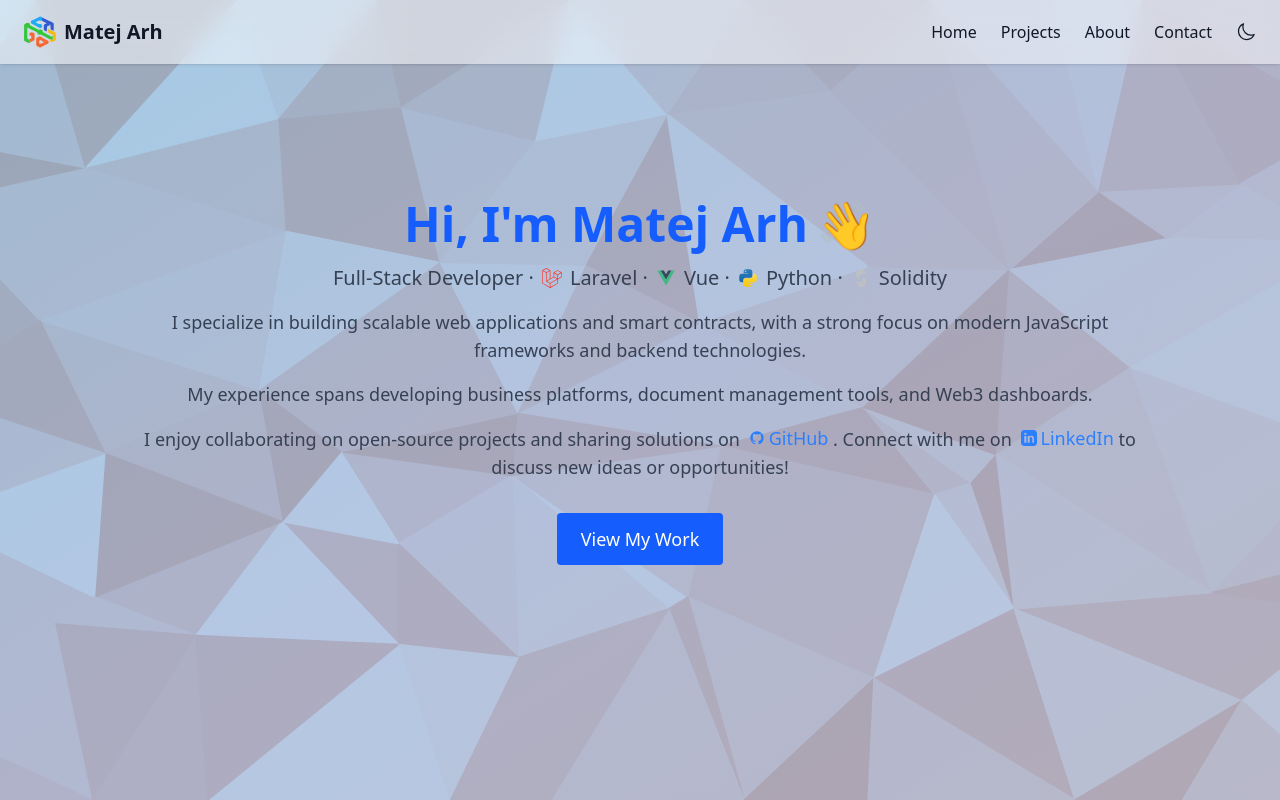
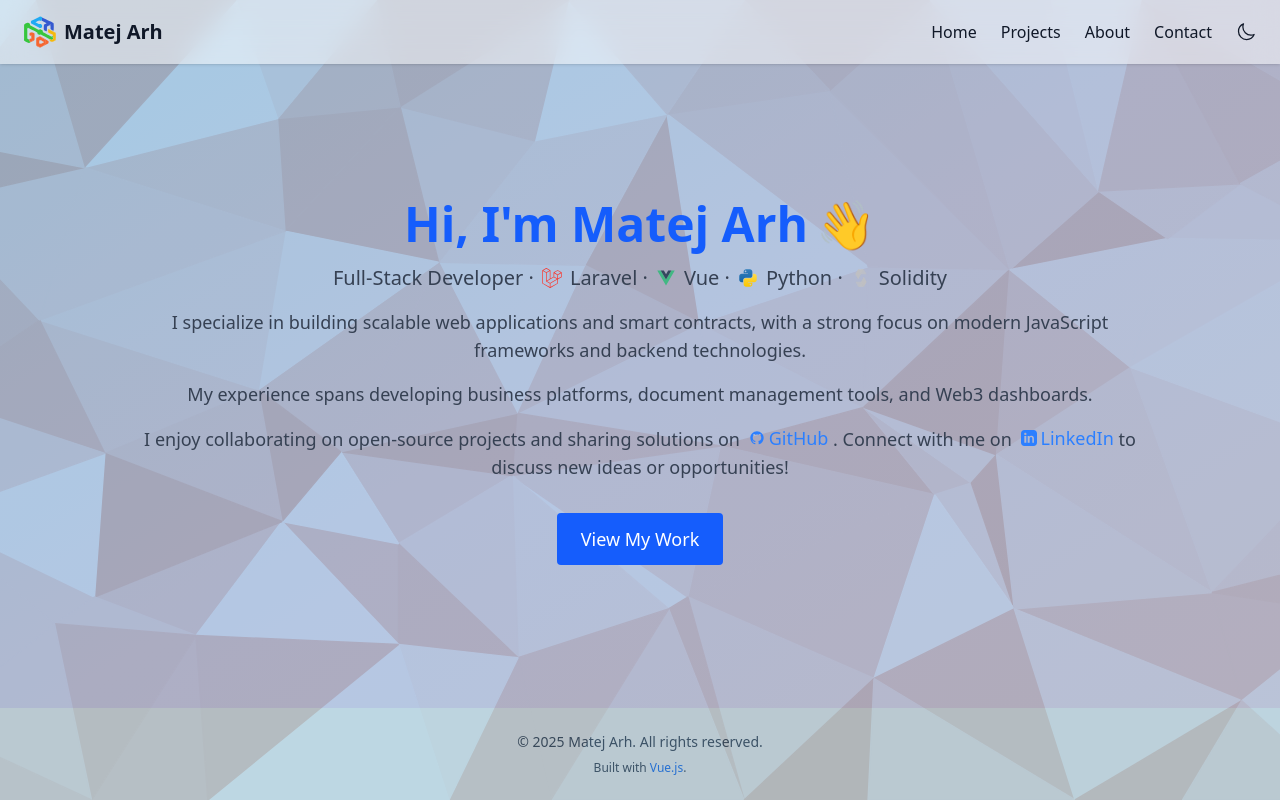
Before and after one commit to matejarh/portfolio, a Vue app: page / in a window 1280 px wide. Built offline with nearby package versions, Linux system fonts and the light colour scheme.

Commit message:
add current year method and footer and flex column for entire site

```diff
--- a/src/App.vue
+++ b/src/App.vue
@@ -1,16 +1,26 @@
 <script setup>
-import { ref, onMounted } from 'vue'
+import { ref, onMounted, nextTick } from 'vue'
 import { useTheme } from '@/composables/useTheme'
 import Logo from '@/assets/logo.svg'
 import polygrid from '@/assets/poly-grid.svg'
 import { MoonIcon, SunIcon, Bars3Icon, XMarkIcon } from '@heroicons/vue/24/outline'
+import AOS from 'aos'
 
 const mobileNavOpen = ref(false)
 const { isDark, toggleTheme } = useTheme()
 
 const showHeader = ref(false)
 const showMain = ref(false)
+const showFooter = ref(false)
 const isMessenger = ref(false)
+
+const currentYear = new Date().getFullYear()
+
+const refreshAOS = () => {
+  nextTick(() => {
+    AOS.refresh?.()
+  })
+}
 
 onMounted(() => {
   const ua = navigator.userAgent
@@ -27,43 +37,33 @@ onMounted(() => {
   setTimeout(() => {
     showMain.value = true
   }, 400)
+  setTimeout(() => {
+    showFooter.value = true
+  }, 600)
+  setTimeout(() => AOS.refresh?.(), 300)
 })
 </script>
 
 <template>
   <div
-    class="min-h-screen bg-gradient-to-br from-blue-100 via-purple-100 to-pink-100 dark:from-gray-900 dark:via-gray-800 dark:to-gray-900 text-gray-900 dark:text-white relative"
-  >
+    class="flex flex-col min-h-screen bg-gradient-to-br from-blue-100 via-purple-100 to-pink-100 dark:from-gray-900 dark:via-gray-800 dark:to-gray-900 text-gray-900 dark:text-white relative">
     <!-- Polygrid background -->
-    <img
-      :src="polygrid"
-      alt="Background grid"
+    <img :src="polygrid" alt="Background grid"
       class="absolute inset-0 w-full h-full object-cover pointer-events-none opacity-30 dark:opacity-20"
-      style="z-index: 0;"
-    />
+      style="z-index: 0;" />
 
     <!-- Messenger browser warning -->
-    <div
-      v-if="isMessenger"
-      class="fixed bottom-4 inset-x-4 z-50 bg-yellow-100 text-yellow-900 p-3 rounded shadow text-sm flex items-center justify-between max-w-screen-sm mx-auto"
-    >
+    <div v-if="isMessenger"
+      class="fixed bottom-4 inset-x-4 z-50 bg-yellow-100 text-yellow-900 p-3 rounded shadow text-sm flex items-center justify-between max-w-screen-sm mx-auto">
       <span>This browser is limited —</span>
-      <a
-        :href="window.location.href"
-        target="_blank"
-        rel="noopener noreferrer"
-        class="underline font-medium ml-2"
-      >
+      <a :href="window.location.href" target="_blank" rel="noopener noreferrer" class="underline font-medium ml-2">
         open in browser
       </a>
     </div>
 
     <!-- Header -->
     <Transition name="slide-top" appear>
-      <header
-        v-show="showHeader"
-        class="bg-white/50 dark:bg-gray-800/50 shadow sticky top-0 z-10 backdrop-blur-md"
-      >
+      <header v-show="showHeader" class="bg-white/50 dark:bg-gray-800/50 shadow sticky top-0 z-10 backdrop-blur-md">
         <nav class="max-w-screen-xl mx-auto px-6 py-4 flex items-center justify-between">
           <router-link to="/" class="flex items-center space-x-2">
             <img :src="Logo" alt="Logo" class="w-8 h-8" />
@@ -89,7 +89,8 @@ onMounted(() => {
         <!-- Mobile Nav -->
         <div v-if="mobileNavOpen" class="md:hidden px-6 pb-4 space-y-2">
           <router-link to="/" class="block hover:underline" @click="mobileNavOpen = false">Home</router-link>
-          <router-link to="/projects" class="block hover:underline" @click="mobileNavOpen = false">Projects</router-link>
+          <router-link to="/projects" class="block hover:underline"
+            @click="mobileNavOpen = false">Projects</router-link>
           <router-link to="/about" class="block hover:underline" @click="mobileNavOpen = false">About</router-link>
           <router-link to="/contact" class="block hover:underline" @click="mobileNavOpen = false">Contact</router-link>
           <button @click="toggleTheme" class="mt-2 flex items-center gap-2 hover:text-blue-500">
@@ -101,14 +102,21 @@ onMounted(() => {
     </Transition>
 
     <!-- Page Content -->
-    <Transition name="fade" appear>
-      <main
-        v-show="showMain"
-        class="max-w-screen-xl mx-auto px-6 py-10 sm:px-10 relative"
-        style="z-index: 1;"
-      >
+    <Transition name="fade" appear @after-enter="refreshAOS">
+      <main v-show="showMain" class="flex-1 max-w-screen-xl mx-auto px-6 py-10 sm:px-10 relative" :key="$route.fullPath" style="z-index: 1;">
         <router-view />
       </main>
+    </Transition>
+
+    <Transition name="fade" appear>
+      <footer v-show="showFooter" class="bg-white dark:bg-gray-800 text-gray-600 dark:text-gray-400 py-6">
+        <div class="max-w-screen-xl mx-auto px-6 text-center">
+          <p class="text-sm">© {{ currentYear }} Matej Arh. All rights reserved.</p>
+          <p class="text-xs mt-2">
+            Built with <a href="https://vuejs.org" class="text-blue-500 hover:underline">Vue.js</a>.
+          </p>
+        </div>
+      </footer>
     </Transition>
   </div>
 </template>
@@ -119,6 +127,7 @@ onMounted(() => {
 .fade-leave-active {
   transition: all 0.4s ease;
 }
+
 .fade-enter-from,
 .fade-leave-to {
   opacity: 0;
@@ -130,6 +139,7 @@ onMounted(() => {
 .slide-top-leave-active {
   transition: all 0.4s cubic-bezier(0.55, 0, 0.1, 1);
 }
+
 .slide-top-enter-from,
 .slide-top-leave-to {
   opacity: 0;
```
